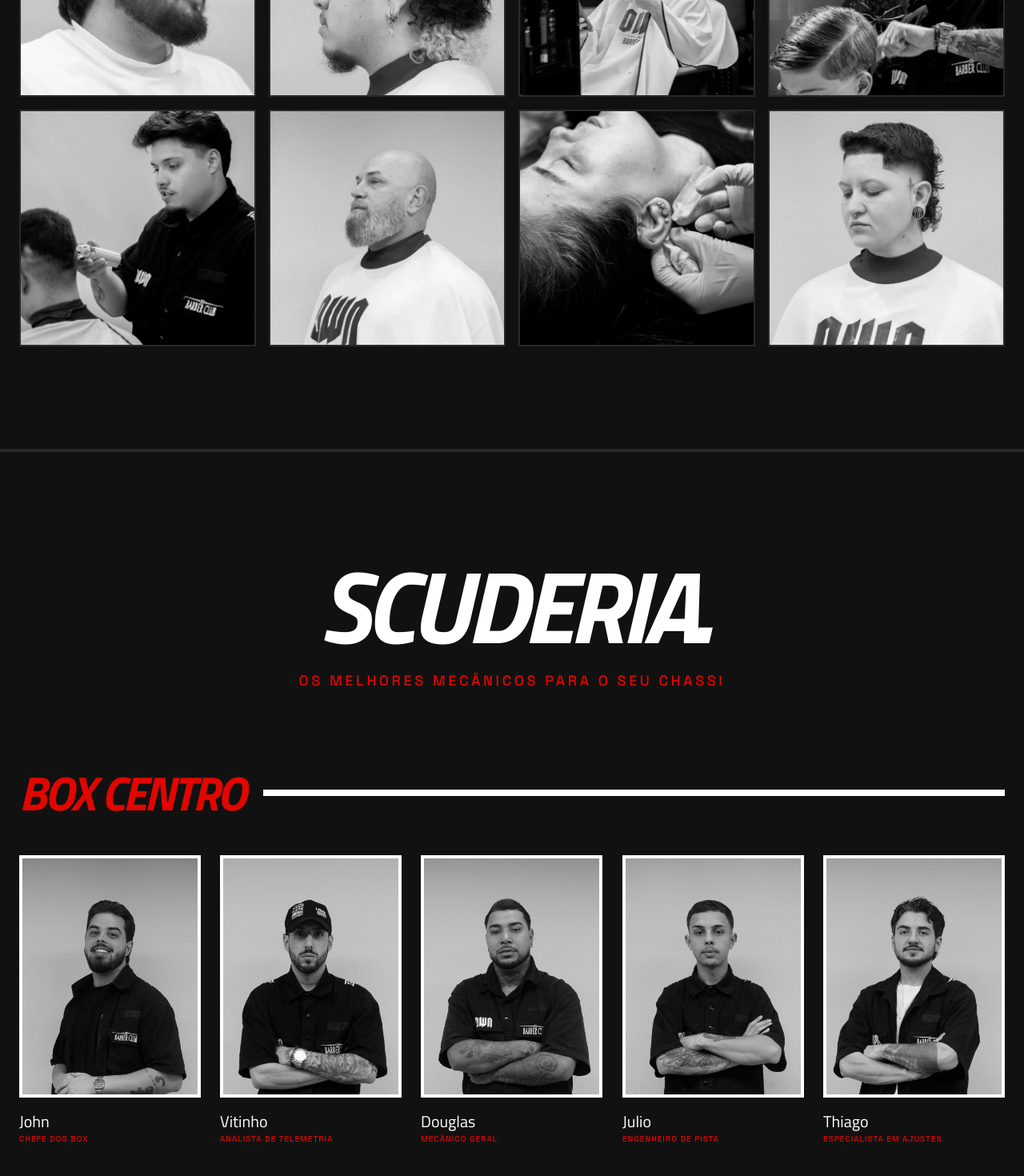
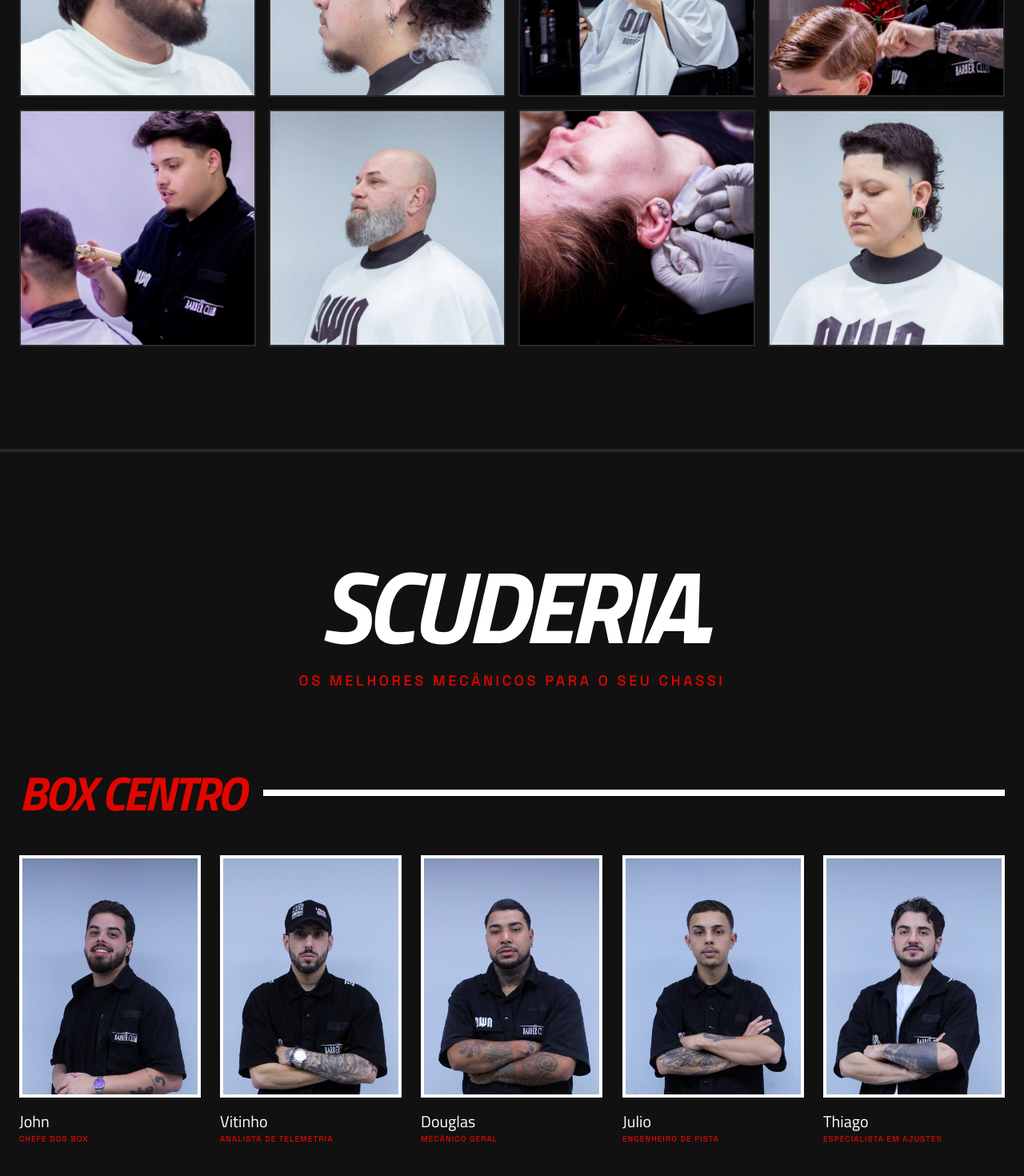
Before and after one commit to ownbarberclub-source/ownbarberclub, a React (Vite) app: page / in a window 1280 px wide. Shown: the part 5840-7310 px from the top of the page at 80% size. Built offline with nearby package versions, Linux system fonts and the light colour scheme.

Commit message:
feat: imagens revelam cor no scroll em mobile, mantendo hover no desktop

```diff
--- a/src/App.tsx
+++ b/src/App.tsx
@@ -5,7 +5,7 @@
 
 import { motion, AnimatePresence } from "motion/react";
 import { Scissors, User, MapPin, Phone, Instagram, Check, Menu, X, Zap, Droplets, Sparkles, Paintbrush, Flame, Skull, PenTool as Piercing, ShieldCheck, ChevronLeft, ChevronRight, Star, Quote } from "lucide-react";
-import { useState, useRef } from "react";
+import { useState, useRef, useEffect, useCallback } from "react";
 import Logo from "./assets/logo.png";
 import fachada from "./assets/fachada.jpg";
 import clube from "./assets/clube.JPG";
@@ -41,6 +41,40 @@ export default function App() {
   const [isMenuOpen, setIsMenuOpen] = useState(false);
   const [isIgOpen, setIsIgOpen] = useState(false);
   const scrollContainerRef = useRef<HTMLDivElement>(null);
+
+  // Componente de imagem que revela cor no scroll (mobile)
+  const ScrollRevealImg = useCallback(({ src, alt, className = "", ...props }: React.ImgHTMLAttributes<HTMLImageElement>) => {
+    const imgRef = useRef<HTMLImageElement>(null);
+
+    useEffect(() => {
+      const el = imgRef.current;
+      if (!el) return;
+
+      const observer = new IntersectionObserver(
+        ([entry]) => {
+          if (entry.isIntersecting) {
+            el.classList.add('in-view');
+          } else {
+            el.classList.remove('in-view');
+          }
+        },
+        { threshold: 0.4 }
+      );
+
+      observer.observe(el);
+      return () => observer.disconnect();
+    }, []);
+
+    return (
+      <img
+        ref={imgRef}
+        src={src}
+        alt={alt}
+        className={`scroll-reveal-img ${className}`}
+        {...props}
+      />
+    );
+  }, []);
 
   const scroll = (direction: 'left' | 'right') => {
     if (scrollContainerRef.current) {
@@ -496,10 +530,10 @@ export default function App() {
                 ].map((artist, idx) => (
                   <motion.div key={idx} variants={staggerItem} className="group">
                     <div className="aspect-square overflow-hidden border-2 border-white/10 group-hover:border-brand transition-colors mb-4">
-                      <img
+                      <ScrollRevealImg
                         src={artist.img}
                         alt={artist.name}
-                        className="w-full h-full object-cover grayscale group-hover:grayscale-0 transition-all duration-500"
+                        className="w-full h-full object-cover"
                         referrerPolicy="no-referrer"
                         loading="lazy"
                         decoding="async"
@@ -544,12 +578,12 @@ export default function App() {
                 whileHover={{ scale: 1.05 }}
                 className="aspect-square overflow-hidden border-2 border-white/10 will-change-transform"
               >
-                <img
+                <ScrollRevealImg
                   src={img}
                   alt={`Corte ${idx + 1}`}
                   loading="lazy"
                   decoding="async"
-                  className="w-full h-full object-cover grayscale hover:grayscale-0 transition-all duration-500"
+                  className="w-full h-full object-cover"
                   referrerPolicy="no-referrer"
                 />
               </motion.div>
@@ -615,10 +649,10 @@ export default function App() {
                       className="relative group will-change-transform"
                     >
                       <div className="aspect-[3/4] overflow-hidden border-4 border-white group-hover:border-brand transition-colors">
-                        <img
+                        <ScrollRevealImg
                           src={barber.img}
                           alt={barber.name}
-                          className="w-full h-full object-cover grayscale group-hover:grayscale-0 transition-all duration-500"
+                          className="w-full h-full object-cover"
                           referrerPolicy="no-referrer"
                           loading="lazy"
                           decoding="async"
--- a/src/index.css
+++ b/src/index.css
@@ -41,3 +41,26 @@
 .hide-scrollbar::-webkit-scrollbar {
   display: none;
 }
+
+/* Mobile scroll-reveal: imagens ganham cor ao entrar na viewport */
+@media (hover: none) {
+  .scroll-reveal-img {
+    filter: grayscale(100%);
+    transition: filter 0.8s cubic-bezier(0.16, 1, 0.3, 1);
+  }
+  .scroll-reveal-img.in-view {
+    filter: grayscale(0%);
+  }
+}
+
+/* Desktop: manter hover para controle de grayscale */
+@media (hover: hover) {
+  .scroll-reveal-img {
+    filter: grayscale(100%);
+    transition: filter 0.5s ease;
+  }
+  .scroll-reveal-img:hover,
+  .group:hover .scroll-reveal-img {
+    filter: grayscale(0%);
+  }
+}
```
